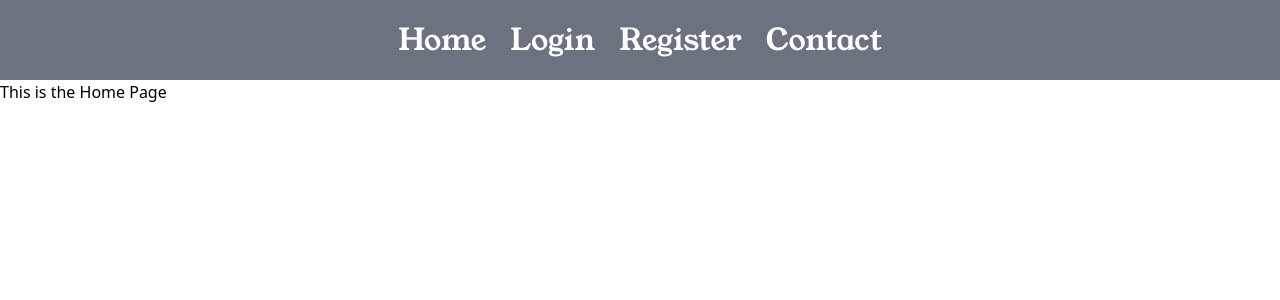
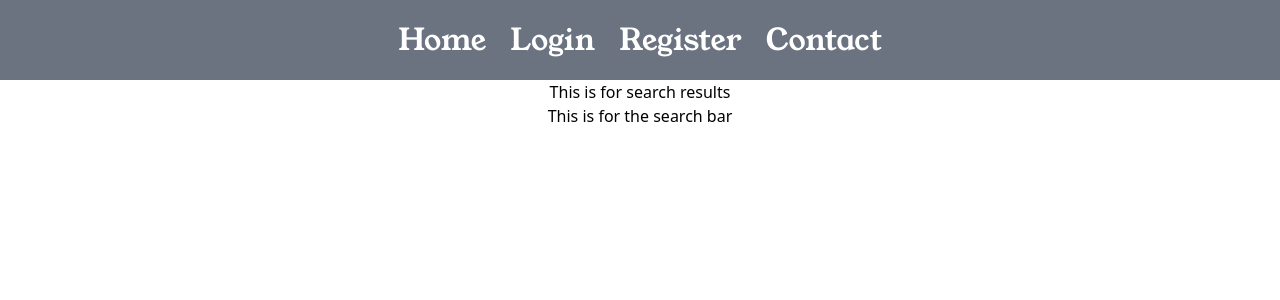
Before and after one commit to Music-Discovery-Web-App/music-discovery, a React (Vite) app in the folder client/: page / in a window 1280 px wide. Shown: the top 300 px of the page. Built offline with nearby package versions, Linux system fonts and the light colour scheme.

Commit message:
created a flexbox

```diff
--- a/client/src/views/Home/Home.tsx
+++ b/client/src/views/Home/Home.tsx
@@ -2,7 +2,10 @@
 
 const Home = () => {
   return (
-    <div>This is the Home Page</div>
+      <div className="flex-col text-center">
+        <div className="flex-1">This is for search results</div>
+        <div className="flex-1">This is for the search bar</div>
+      </div>
   )
 }
 
```
